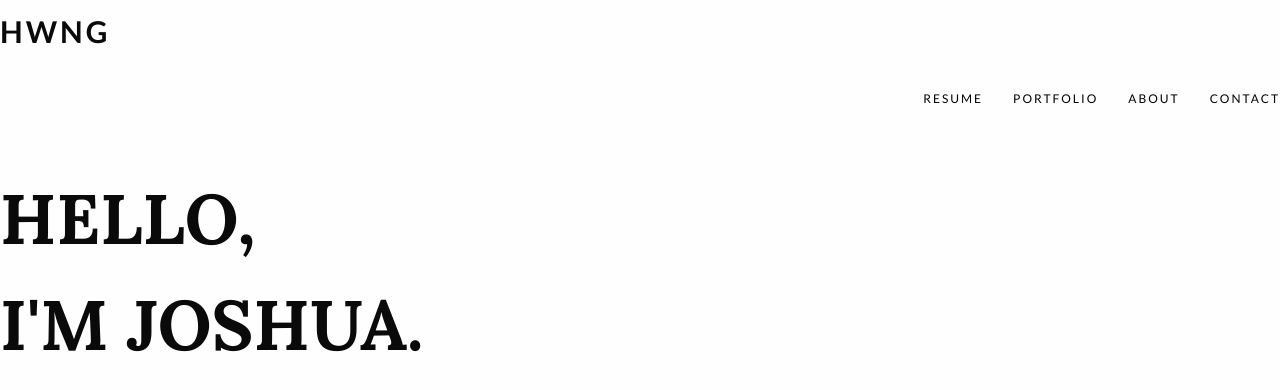
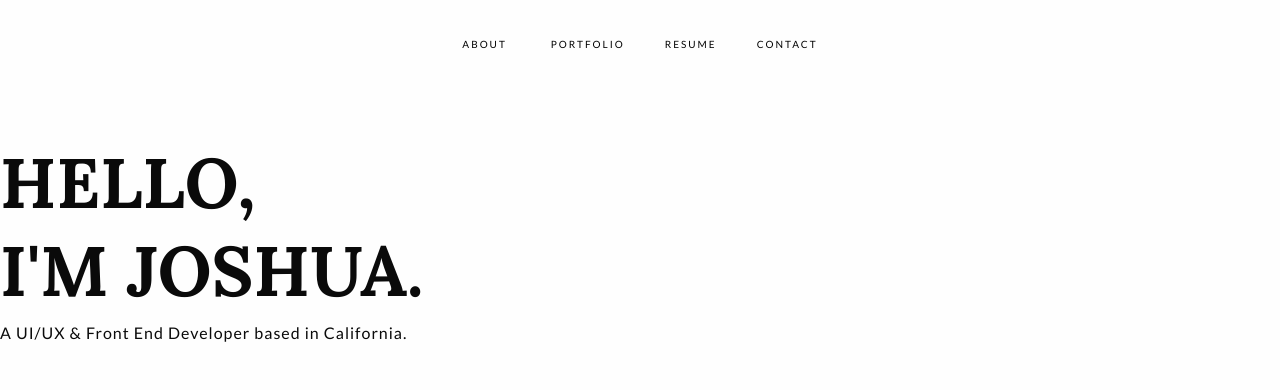
Before and after one commit to JoshuaHwang/joshchwang, a website: page template/jade/index.jade in a window 1280 px wide. Drawn offline with nearby package versions, Linux system fonts and the light colour scheme; files that its build step writes are made by us from their sources.

Commit message:
(#1) added small summary

```diff
--- a/template/jade/index.jade
+++ b/template/jade/index.jade
@@ -20,15 +20,14 @@ html(lang="en-us")
   body
     div.container.header-container
       div.row
-        div.medium-4.columns
-          h1.logo HWNG
-        div.medium-6.columns
+        div.medium-12.columns
           nav.nav
-            a(href="#" class="nav-links") CONTACT
             a(href="#" class="nav-links") ABOUT
             a(href="#" class="nav-links") PORTFOLIO
             a(href="#" class="nav-links") RESUME
+            a(href="#" class="nav-links") CONTACT
       div.row.hook-row
         div.medium-10.columns
           h2.hook HELLO,
           h2.hook I'M JOSHUA.
+          p.summary A UI/UX & Front End Developer based in California.
--- a/template/sass/default.scss
+++ b/template/sass/default.scss
@@ -17,7 +17,7 @@ $bigHeader: 45px;
 $header:    36px;
 $logo:      30px;
 $paragraph: 16px;
-$navLink:   12px;
+$navLink:   10px;
 
 // Weight
 $thin:   300;
@@ -26,6 +26,7 @@ $chubby: 700;
 $fat:    900;
 
 // Spacing
+$one:     1px;
 $linkGap: 2px;
 $gap:     3px;
 
@@ -68,10 +69,10 @@ html, body {
 
   .nav {
     padding-top: $navPad;
+    text-align: center;
   }
 
   .nav-links {
-    float: right;
     color: $black;
     font: {
       size: $navLink;
@@ -81,7 +82,10 @@ html, body {
     text-decoration: none;
     text-align: center;
     border-bottom: 1px solid transparent;
-    margin-left: $thirty;
+    margin: {
+      left: $twenty;
+      right: $twenty;
+    }
   }
 
   .nav-links:hover {
@@ -100,5 +104,11 @@ html, body {
       size: $hookSize;
       weight: $chubby;
     }
+    margin-bottom: -10px;
+  }
+
+  .summary {
+    letter-spacing: $one;
+    margin-top: $ten;
   }
 }
```
Also changed, not shown: app/public/css/default.css, app/public/views/index.html.
